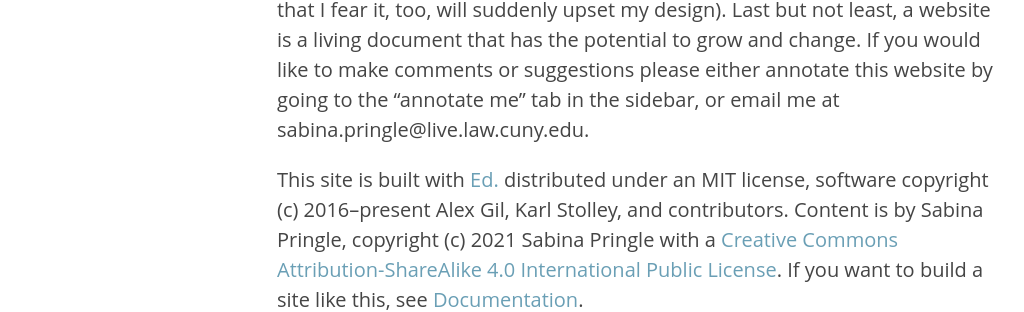
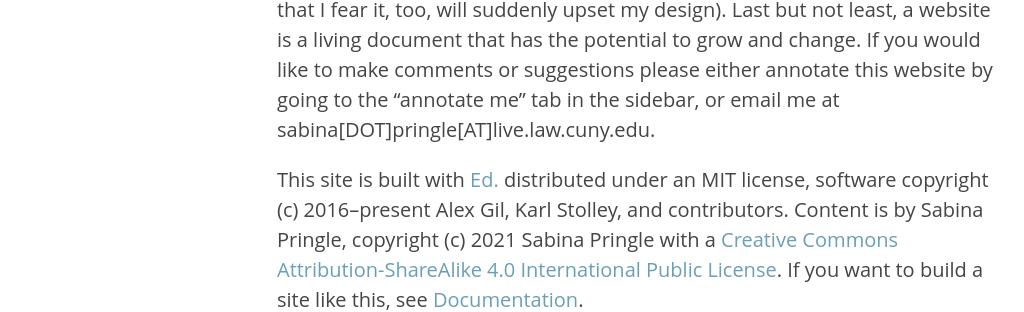
Before and after one commit to binipringle/right-to-be-forgotten, a Jekyll site: the page built from about.md, in a window 1280 px wide. Shown: the part 497-809 px from the top of the page, without its empty margins (3-1027 px from the left). Built offline with Jekyll 4.4.1, drawn with Linux system fonts in a browser that asks for light colours; some of the changed text lies outside the part shown.

```diff
--- a/about.md
+++ b/about.md
@@ -3,7 +3,7 @@ layout: page
 title: About
 ---
 
-I decided to craft my term paper for Technology and Law on a website rather than in a Microsoft Word or LibreOffice Writer document for four reasons. First, I prefer reading on a screen. Second, I want to make sure my paper is accessible to all, and I find that accessibility is just as easy - if not easier - to achieve on a website as in a designed-to-be-printed-paper document. Third, in my experience Microsoft Word's default formatting tends to manifest itself unexpectedly and drive me nuts (LibreOffice Writer is so much like MS Word that I fear it, too, will suddenly upset my design). Last but not least, a website is a living document that has the potential to grow and change. If you would like to make comments or suggestions please either annotate this website by going to the "annotate me" tab in the sidebar, or email me at sabina.pringle@live.law.cuny.edu.
+I decided to craft my term paper for Technology and Law on a website rather than in a Microsoft Word or LibreOffice Writer document for four reasons. First, I prefer reading on a screen. Second, I want to make sure my paper is accessible to all, and I find that accessibility is just as easy - if not easier - to achieve on a website as in a designed-to-be-printed-paper document. Third, in my experience Microsoft Word's default formatting tends to manifest itself unexpectedly and drive me nuts (LibreOffice Writer is so much like MS Word that I fear it, too, will suddenly upset my design). Last but not least, a website is a living document that has the potential to grow and change. If you would like to make comments or suggestions please either annotate this website by going to the "annotate me" tab in the sidebar, or email me at sabina[DOT]pringle[AT]live.law.cuny.edu.
 
 This site is built with <a href="https://minicomp.github.io/ed/">Ed.</a> distributed under an MIT license, software copyright (c) 2016–present Alex Gil, Karl Stolley, and contributors. Content is by Sabina Pringle, copyright (c) 2021 Sabina Pringle with a <a href="https://creativecommons.org/licenses/by-sa/4.0/">Creative Commons Attribution-ShareAlike 4.0 International Public License</a>. If you want to build a site like this, see <a href="https://binipringle.github.io/lawyeringseminar2/documentation/">Documentation</a>.
 
```
Also changed, not shown: _texts/4-california.md (+12 -9 lines).
